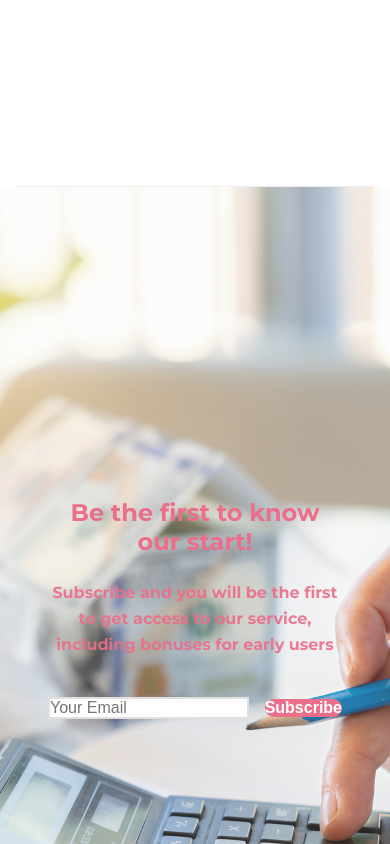
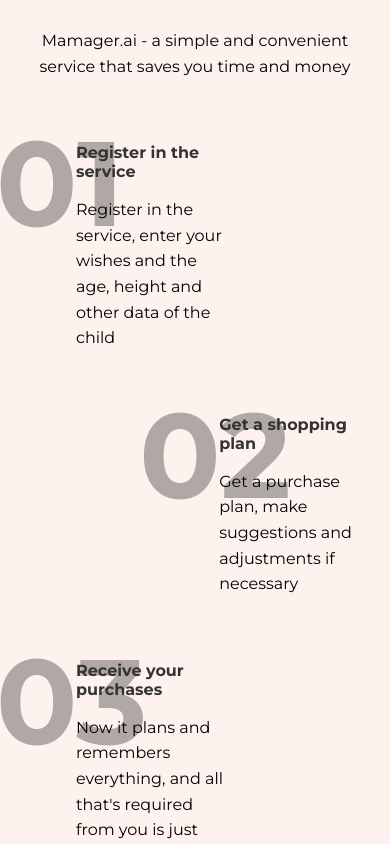
Before and after one commit to caprilion777/mamager, a Next.js app: page / in a window 390 px wide. Shown: the part 2160-3004 px from the top of the page. Built offline with nearby package versions, Linux system fonts and the light colour scheme.

Commit message:
chore: full project update (timeline mobile fix, 1px lines, UI tweaks)

```diff
--- a/src/app/page.tsx
+++ b/src/app/page.tsx
@@ -62,8 +62,166 @@
             </div>
           </div>
         </section>
-        <section id="how" style={{ minHeight: 300, padding: '4rem 0', borderBottom: '1px solid #eee' }} />
       </div>
+
+      {/* How the service works section - Full width */}
+      <section id="how" style={{
+        minHeight: 600,
+        padding: '4rem 0',
+        borderBottom: '1px solid #eee',
+        scrollMarginTop: '64px',
+        backgroundColor: '#FDF2ED',
+        width: '100vw',
+        margin: 0
+      }}>
+        <div style={{ maxWidth: 900, margin: '0 auto', padding: '0 16px' }}>
+          <h2 style={{
+            textAlign: 'center',
+            fontSize: '24px',
+            fontWeight: 700,
+            marginBottom: '3rem',
+            color: '#333'
+          }}>
+            How the service works
+          </h2>
+          <p style={{
+            textAlign: 'center',
+            fontSize: '16px',
+            marginBottom: '4rem',
+            lineHeight: 1.6
+          }}>
+            Mamager.ai - a simple and convenient service that saves you time and money
+          </p>
+
+          <div style={{
+            display: 'flex',
+            flexDirection: 'column',
+            gap: '4rem',
+            alignItems: 'stretch'
+          }}>
+            {/* Step 01 - Left aligned */}
+            <div style={{
+              display: 'flex',
+              gap: '2rem',
+              alignItems: 'flex-start',
+              position: 'relative',
+              justifyContent: 'flex-start',
+              maxWidth: '60%',
+              alignSelf: 'flex-start'
+            }}>
+              <div style={{
+                fontSize: '120px',
+                fontWeight: 700,
+                color: '#EBA5B1 !important',
+                opacity: 0.3,
+                lineHeight: 1,
+                position: 'absolute',
+                left: '-20px',
+                top: '-20px',
+                zIndex: 0
+              }}>
+                01
+              </div>
+              <div style={{ position: 'relative', zIndex: 1, marginLeft: '60px' }}>
+                <h3 style={{
+                  fontSize: '16px',
+                  fontWeight: 700,
+                  marginBottom: '1rem',
+                  color: '#333'
+                }}>
+                  Register in the service
+                </h3>
+                <p style={{
+                  lineHeight: 1.6
+                }}>
+                  Register in the service, enter your wishes and the age, height and other data of the child
+                </p>
+              </div>
+            </div>
+
+            {/* Step 02 - Right aligned */}
+            <div style={{
+              display: 'flex',
+              gap: '2rem',
+              alignItems: 'flex-start',
+              position: 'relative',
+              justifyContent: 'flex-end',
+              maxWidth: '60%',
+              alignSelf: 'flex-end'
+            }}>
+              <div style={{
+                fontSize: '120px',
+                fontWeight: 700,
+                color: '#EBA5B1 !important',
+                opacity: 0.3,
+                lineHeight: 1,
+                position: 'absolute',
+                left: '-20px',
+                top: '-20px',
+                zIndex: 0
+              }}>
+                02
+              </div>
+              <div style={{ position: 'relative', zIndex: 1, marginLeft: '60px' }}>
+                <h3 style={{
+                  fontSize: '16px',
+                  fontWeight: 700,
+                  marginBottom: '1rem',
+                  color: '#333'
+                }}>
+                  Get a shopping plan
+                </h3>
+                <p style={{
+                  lineHeight: 1.6
+                }}>
+                  Get a purchase plan, make suggestions and adjustments if necessary
+                </p>
+              </div>
+            </div>
+
+            {/* Step 03 - Left aligned */}
+            <div style={{
+              display: 'flex',
+              gap: '2rem',
+              alignItems: 'flex-start',
+              position: 'relative',
+              justifyContent: 'flex-start',
+              maxWidth: '60%',
+              alignSelf: 'flex-start'
+            }}>
+              <div style={{
+                fontSize: '120px',
+                fontWeight: 700,
+                color: '#EBA5B1 !important',
+                opacity: 0.3,
+                lineHeight: 1,
+                position: 'absolute',
+                left: '-20px',
+                top: '-20px',
+                zIndex: 0
+              }}>
+                03
+              </div>
+              <div style={{ position: 'relative', zIndex: 1, marginLeft: '60px' }}>
+                <h3 style={{
+                  fontSize: '16px',
+                  fontWeight: 700,
+                  marginBottom: '1rem',
+                  color: '#333'
+                }}>
+                  Receive your purchases
+                </h3>
+                <p style={{
+                  lineHeight: 1.6
+                }}>
+                  Now it plans and remembers everything, and all that's required from you is just confirmation and your preferences
+                </p>
+              </div>
+            </div>
+          </div>
+        </div>
+      </section>
+
       <SubscribeForm />
     </>
   );
--- a/src/components/Header.tsx
+++ b/src/components/Header.tsx
@@ -12,31 +12,56 @@
 
 export default function Header() {
   const [active, setActive] = useState('');
+  const [clickedSection, setClickedSection] = useState('');
+  const [clickTimeout, setClickTimeout] = useState<NodeJS.Timeout | null>(null);
 
-  useEffect(() => {
+    useEffect(() => {
     const headerHeight = 64;
     const onScroll = () => {
-      const firstSection = document.getElementById(navLinks[0].href.replace('#', ''));
-      if (firstSection) {
-        const firstTop = firstSection.offsetTop;
-        if (window.scrollY + headerHeight < firstTop) {
-          setActive('');
-          return;
+      let currentSection = '';
+      const scrollPosition = window.scrollY + headerHeight;
+
+      // Find the section that's most prominently in view
+      let maxVisibility = 0;
+
+      navLinks.forEach(link => {
+        const element = document.getElementById(link.href.replace('#', ''));
+        if (element) {
+          const rect = element.getBoundingClientRect();
+          const viewportHeight = window.innerHeight;
+
+          // Calculate how much of the section is visible
+          const visibleTop = Math.max(0, Math.min(rect.bottom, viewportHeight) - Math.max(rect.top, 0));
+          const visibility = visibleTop / Math.min(rect.height, viewportHeight);
+
+          // Prefer sections that are more visible and closer to the top of viewport
+          const topDistance = Math.abs(rect.top);
+          const score = visibility - (topDistance / viewportHeight) * 0.5;
+
+          if (score > maxVisibility) {
+            maxVisibility = score;
+            currentSection = link.href;
+          }
         }
+      });
+
+      // If we're at the very top, clear active section
+      if (window.scrollY < 100) {
+        currentSection = '';
       }
-      const offsets = navLinks.map(link => {
-        const el = document.getElementById(link.href.replace('#', ''));
-        if (!el) return { href: link.href, top: Infinity };
-        const rect = el.getBoundingClientRect();
-        return { href: link.href, top: Math.abs(rect.top - headerHeight) };
-      });
-      offsets.sort((a, b) => a.top - b.top);
-      setActive(offsets[0].href);
+
+      // If a section was recently clicked, prioritize it for a short time
+      if (clickedSection && Date.now() - parseInt(clickedSection.split('-')[1] || '0') < 1000) {
+        currentSection = clickedSection.split('-')[0];
+      }
+
+      setActive(currentSection);
     };
+
     window.addEventListener('scroll', onScroll, { passive: true });
     onScroll();
     return () => window.removeEventListener('scroll', onScroll);
-  }, []);
+  }, [clickedSection]);
 
   return (
     <header style={{ position: 'fixed', top: 0, left: 0, width: '100vw', zIndex: 10, background: 'rgba(255, 248, 246, 0.5)', borderBottom: 'none', height: 64, minHeight: 64, display: 'flex', alignItems: 'center', boxShadow: '0 8px 32px 0 rgba(0,0,0,0.24)' }}>
@@ -49,6 +74,18 @@
             <a
               key={link.href}
               href={link.href}
+              onClick={(e) => {
+                setClickedSection(`${link.href}-${Date.now()}`);
+                // Clear any existing timeout
+                if (clickTimeout) {
+                  clearTimeout(clickTimeout);
+                }
+                // Clear the clicked section after 1 second
+                const timeout = setTimeout(() => {
+                  setClickedSection('');
+                }, 1000);
+                setClickTimeout(timeout);
+              }}
               style={{
                 color: active === link.href ? '#EB6E8A' : '#000',
                 textDecoration: 'none',
@@ -60,6 +97,7 @@
                 height: '100%',
                 transition: 'color 0.2s',
               }}
+              title={`Active: ${active === link.href ? 'Yes' : 'No'}`}
             >
               {link.label}
             </a>
```
